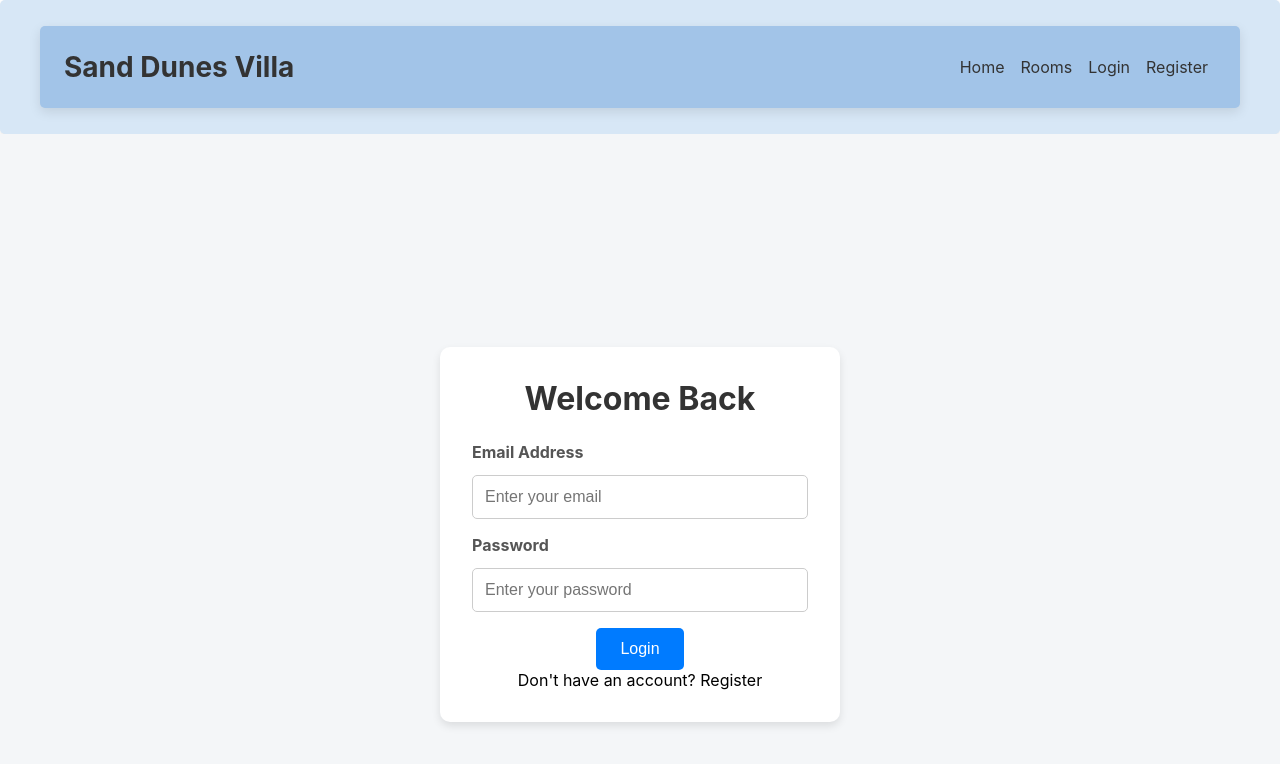
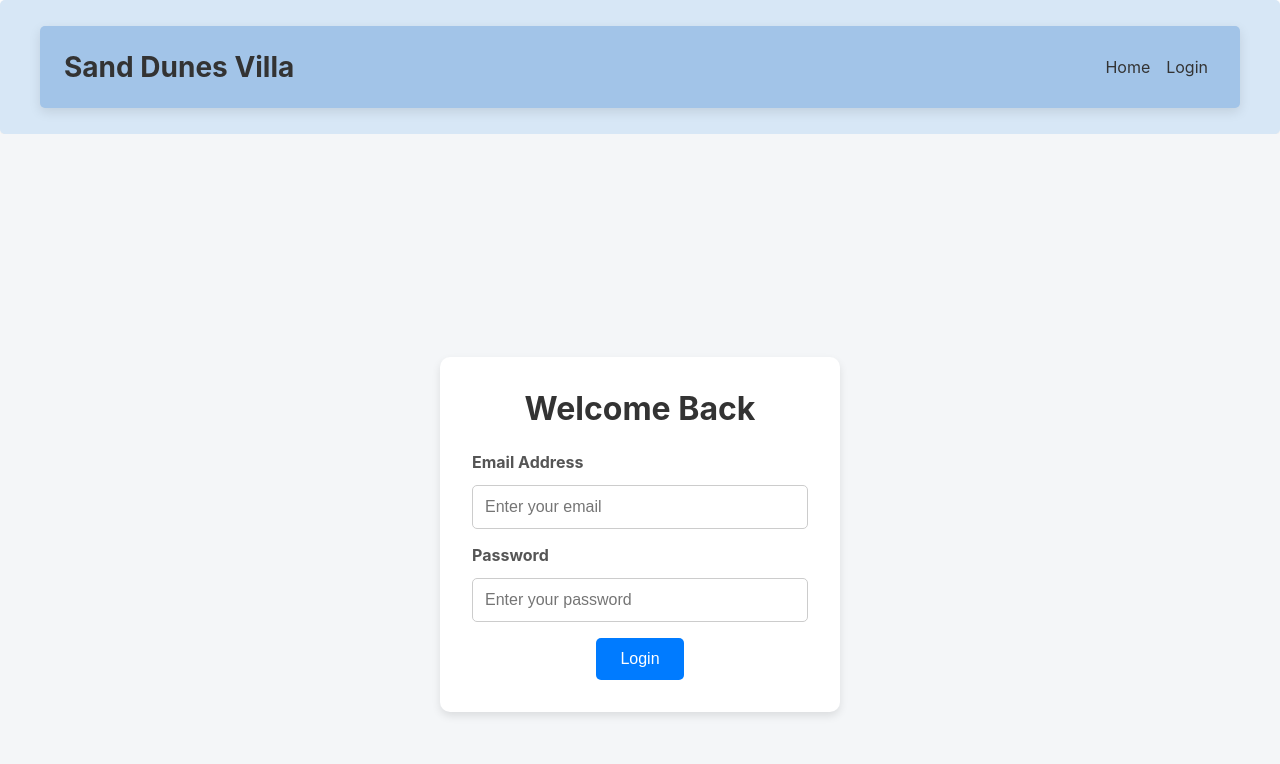
Before and after one commit to Suegathh/bookings-admin, a React (Create React App) app: page /login in a window 1280 px wide. Shown: the top 764 px of the page. Built offline with nearby package versions, Linux system fonts and the light colour scheme.

Commit message:
minor changes

```diff
--- a/src/components/Header.jsx
+++ b/src/components/Header.jsx
@@ -21,21 +21,17 @@ const Header = () => {
 
         <nav>
           <Link to="/">Home</Link>
-          <Link to="/rooms">Rooms</Link>
 
           {user ? (
             <>
+              <Link to="/rooms">Rooms</Link>
               <Link to="/dashboard">Dashboard</Link>
               <Link to="/rooms/create">Create</Link>
-              <Link to='/'>
-              <button onClick={handleLogout}>Logout
-              </button>
-              </Link>
+              <button onClick={handleLogout}>Logout</button>
             </>
           ) : (
             <>
               <Link to="/login">Login</Link>
-              <Link to="/register">Register</Link>
             </>
           )}
         </nav>
--- a/src/pages/Home.jsx
+++ b/src/pages/Home.jsx
@@ -20,7 +20,7 @@ const Home = () => {
           </p>
 
           {/* CTA Button */}
-          <button className="cta-button" onClick={() => navigate("/rooms")}>
+          <button className="cta-button" onClick={() => navigate("/login")}>
             Explore Rooms
           </button>
         </div>
--- a/src/pages/Login.jsx
+++ b/src/pages/Login.jsx
@@ -147,7 +147,6 @@ const Login = () => {
           >
             {isLoading ? "Logging in..." : "Login"}
           </button>
-          <p>Don't have an account? <a href="/register"> Register </a></p>
         </form>
       </div>
     </div>
```
